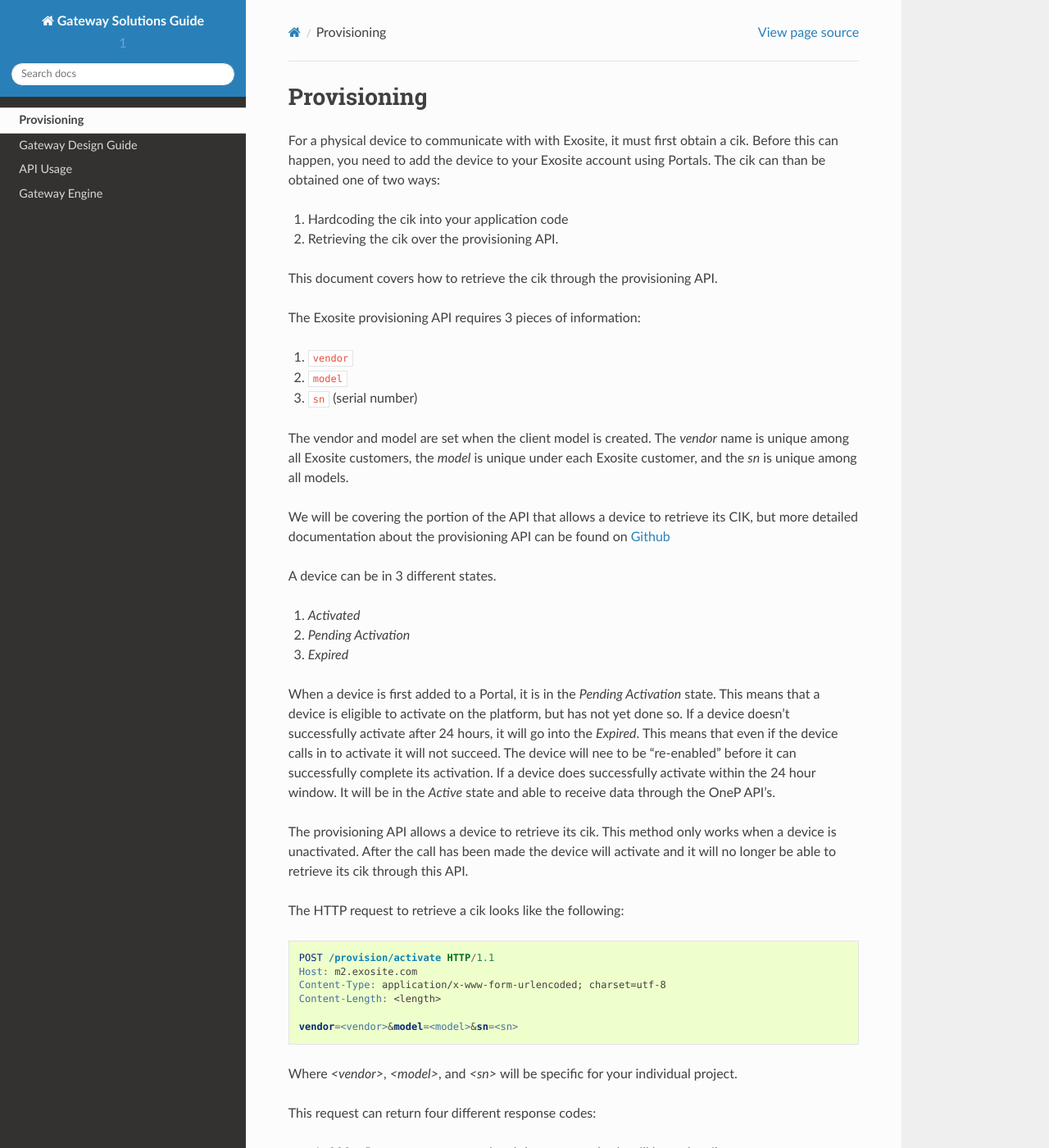
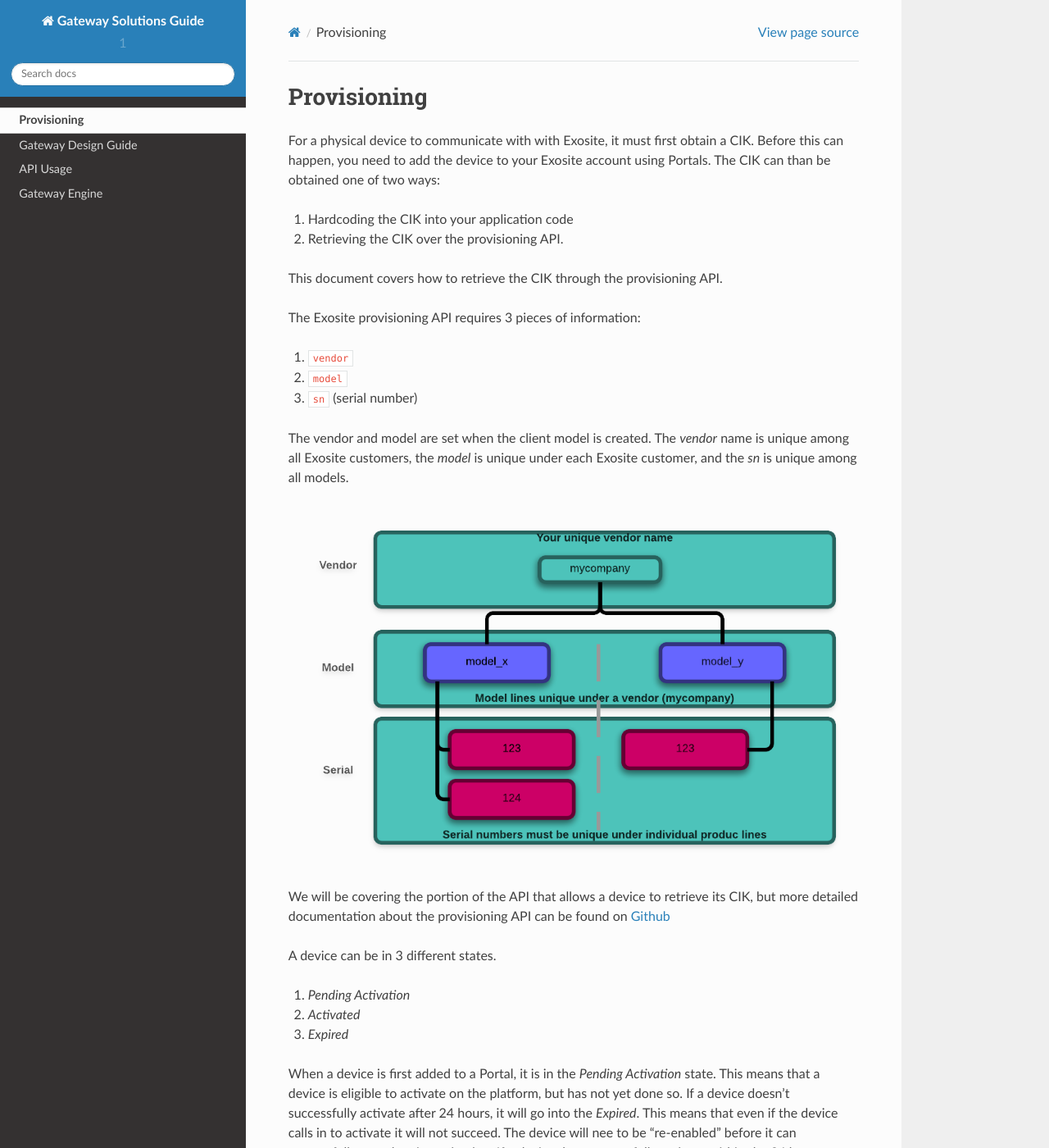
Before and after one commit to fiveohhh/xodocs, a Sphinx documentation site: the page built from source/provisioning.rst, in a window 1280 px wide and 1400 px high. Shown: the whole window at 82% size. Built offline with Sphinx 7.4.7 and the Read the Docs theme 2.0.0, drawn with Linux system fonts in a browser that asks for light colours; some of the changed text lies outside the part shown.

Commit message:
Doc updates

```diff
--- a/source/provisioning.rst
+++ b/source/provisioning.rst
@@ -1,14 +1,14 @@
 ############
 Provisioning
 ############
-For a physical device to communicate with with Exosite, it must first obtain a cik.
+For a physical device to communicate with with Exosite, it must first obtain a CIK.
 Before this can happen, you need to add the device to your Exosite account using
-Portals.  The cik can than be obtained one of two ways:
+Portals.  The CIK can than be obtained one of two ways:
 
-1. Hardcoding the cik into your application code
-2. Retrieving the cik over the provisioning API.
+1. Hardcoding the CIK into your application code
+2. Retrieving the CIK over the provisioning API.
 
-This document covers how to retrieve the cik through the provisioning API.
+This document covers how to retrieve the CIK through the provisioning API.
 
 The Exosite provisioning API requires 3 pieces of information:
 
@@ -20,14 +20,16 @@ The vendor and model are set when the client model is created.  The `vendor`
 name is unique among all Exosite customers, the `model` is unique under each
 Exosite customer, and the `sn` is unique among all models.
 
+.. image:: _static/vendor_model_schema.png
+
 We will be covering the portion of the API that allows a device to retrieve its
 CIK, but more detailed documentation about the provisioning API can be found on
 `Github <https://github.com/exosite/api/blob/master/provision/>`_
 
 A device can be in 3 different states.
 
-1. `Activated`
-2. `Pending Activation`
+1. `Pending Activation`
+2. `Activated`
 3. `Expired`
 
 When a device is first added to a Portal, it is in the `Pending Activation` state.
@@ -39,12 +41,12 @@ successfully complete its activation.  If a device does successfully activate
 within the 24 hour window.  It will be in the `Active` state and able to receive
 data through the OneP API's.
 
-The provisioning API allows a device to retrieve its cik.  This method only
+The provisioning API allows a device to retrieve its CIK.  This method only
 works when a device is unactivated.  After the call has been made the device
-will activate and it will no longer be able to retrieve its cik through this
+will activate and it will no longer be able to retrieve its CIK through this
 API.
 
-The HTTP request to retrieve a cik looks like the following:
+The HTTP request to retrieve a CIK looks like the following:
 
 .. code-block:: http
 
@@ -59,7 +61,8 @@ Where `<vendor>`, `<model>`, and `<sn>` will be specific for your individual pro
 
 This request can return four different response codes:
 
- 1. `200` -- Request was accepted and the response body will have the cik
+ 1. `200` -- Request was accepted and the response body will have the CIK
  2. `404` -- The serial number of the device isn't in the 1P
  3. `403` -- Invalid vendor/model pair
- 4. `409` -- Device is not enabled
+ 4. `409` -- Device has not yet been added to a portal, or it has already been
+    added to a portal and gone through its activation process.
```
Also changed, not shown: source/exosite_introduction.rst (+15 -10 lines), source/_static/vendor_model_schema.png (added).
